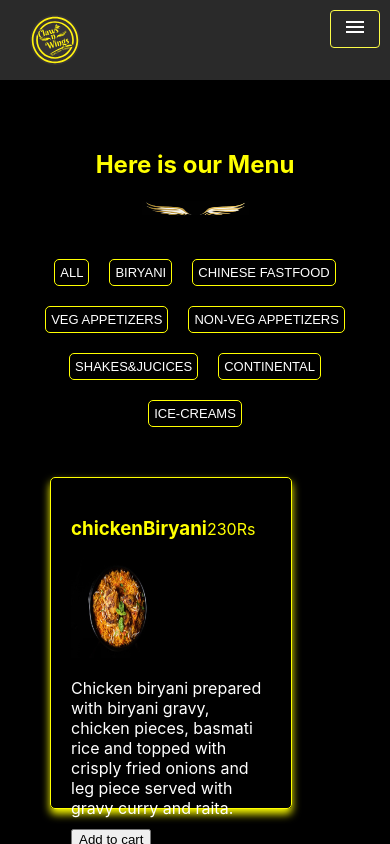
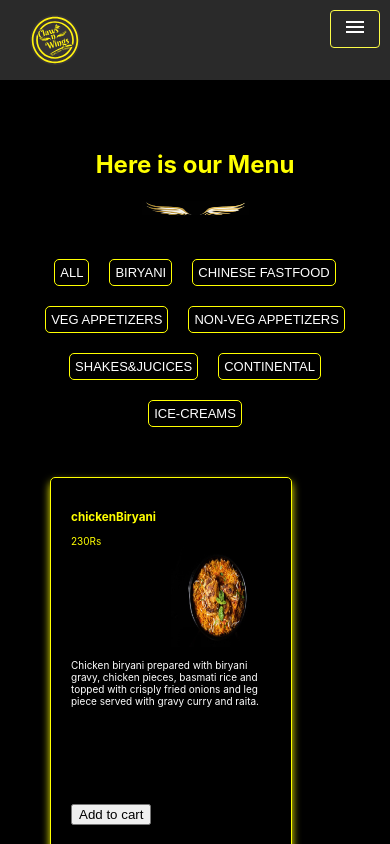
Before and after one commit to divyavajjala/clawsNwings, a React (Create React App) app: page /menu in a window 390 px wide. Shown: the top 844 px of the page. Built offline with nearby package versions, Linux system fonts and the light colour scheme.

Commit message:
added images for menulist items

```diff
--- a/src/App.css
+++ b/src/App.css
@@ -112,7 +112,7 @@ h2 {
     margin: 10px;
     padding: 20px;
     border: 1px solid yellow;
-    height:250px;
+    height: 380px;
     border-radius: 5px;
     box-shadow: 0 5px 8px yellow;
 }
@@ -122,12 +122,13 @@ h2 {
     color: white;
 }
 .image {
+    display: inline-block;
+    margin-left: 100px;
     width: 100px;
     height: 100px;
 }
 .itemname,.price {
     color: yellow;
-    display: inline-block;
 }
 
 .btn-container {
@@ -229,7 +230,8 @@ h2 {
     } */
     .menulist-item {
         width: 200px;
-        height: 290px;
+        height: 340px;
+        font-size: 10px;
     }
     .addtocart-btn {
         margin-top: 50px;
@@ -257,7 +259,7 @@ h2 {
     }
     .menulist-item {
         width: 200px;
-        height: 290px;
+        height: 380px;
     }
     .addtocart-btn {
         margin-top: 50px;
--- a/src/components/pages/data.js
+++ b/src/components/pages/data.js
@@ -5,6 +5,7 @@ import panner from "../../assets/paneer-biryani.jpeg"
 import eggnoodles from "../../assets/egg.jpeg"
 import chickenNoodles from "../../assets/special chicken noodles.jpeg"
 import vegnoodles from "../../assets/image-12.jpg"
+import vegSchezwannoodles from "../../assets/veg-schezwan.jpeg"
 import chickenfiredRice from "../../assets/chicken fried rice.jpeg"
 import ButterScotch from "../../assets/Butterscotch.jpg"
 import vanilla from "../../assets/vanilla.png"
@@ -78,7 +79,7 @@ const items = [
         category: "Biryani",
         img: panner,
         price: 210,
-        description: "Richly flavored aromatic Dum rice Layered with juicy marinated chicken pieces in a delicate blend of whole spices and served with gravy curry and raita."
+        description: "Sinfully creamy biryani prepared with flavored rice and paneer cooked in a creamy masala served with love."
     },
     {
         id: 6,
@@ -124,7 +125,7 @@ const items = [
         id: 11,
         title: "Veg Schezwan Noodels",
         category: "Chinese FastFood",
-        img: vegnoodles,
+        img: vegSchezwannoodles,
         price: 159
     },
 
```
Also changed, not shown: src/assets/veg-schezwan.jpeg (added).
